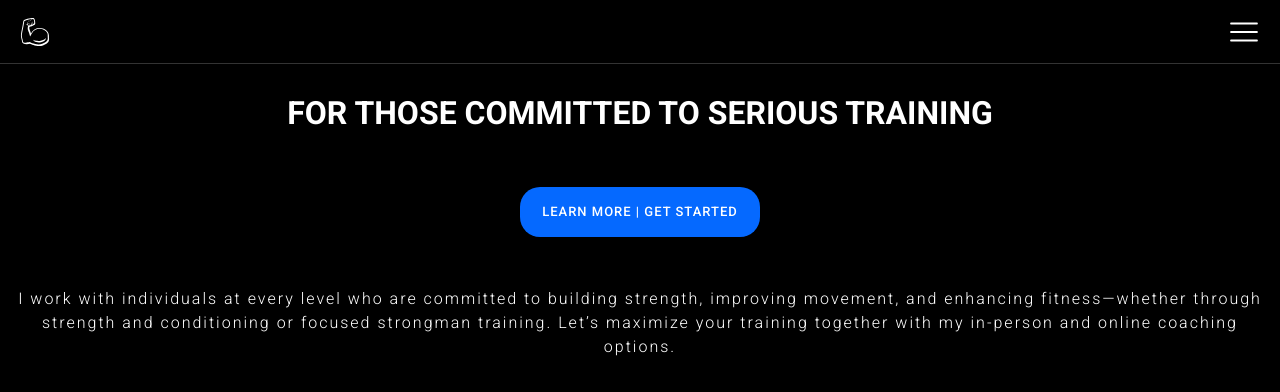
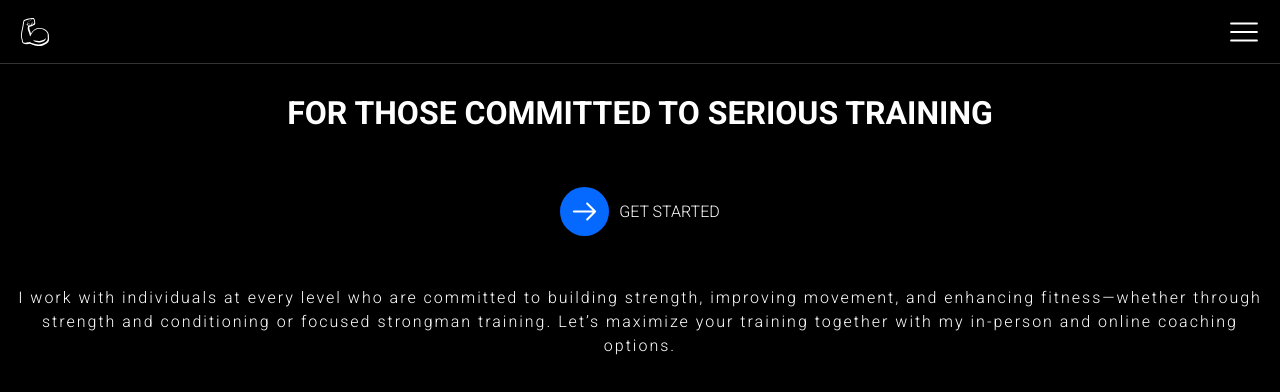
Before and after one commit to brainka/v-app, a React (Vite) app: page / in a window 1280 px wide. Shown: the top 392 px of the page. Built offline with nearby package versions, Linux system fonts and the light colour scheme.

Commit message:
making minor updates for the prototype

```diff
--- a/src/App.css
+++ b/src/App.css
@@ -86,7 +86,7 @@ p {
 
 	opacity: 0;
 	visibility: hidden;
-	transition: opacity 1s ease-in-out, visability 1s ease-in-out;
+	/* transition: opacity 1s ease-in-out, visability 1s ease-in-out; */
 }
 
 .overlay.show {
--- a/src/App.jsx
+++ b/src/App.jsx
@@ -5,21 +5,27 @@ import Contact from './components/Contact';
 import Pricing from './components/Pricing';
 import Home from './components/Home';
 import About from './components/About';
+import Services from './components/Services';
 import bicepLogo from './assets/flexed-biceps-svgrepo-com.svg';
+import { useState } from 'react';
 
 function App() {
+	const [isMenuOpen, setIsMenuOpen] = useState(false);
+
 	const handleLogoClick = () => {
+		setIsMenuOpen(false);
+
 		const overlay = document.querySelector('.overlay');
 		const text = document.querySelector('.logoName');
 		overlay.classList.add('show');
 
 		setTimeout(() => {
 			text.classList.add('text-fade');
-		}, 2000);
+		}, 1000);
 
 		setTimeout(() => {
 			overlay.classList.add('fadeout');
-		}, 3000); // Show the text for 2 seconds
+		}, 2000); // Show the text for 2 seconds
 
 		// setTimeout(() => {
 		// 	overlay.classList.add('slide-up');
@@ -28,17 +34,22 @@ function App() {
 		setTimeout(() => {
 			overlay.classList.remove('show', 'fadeout', 'slide-up');
 			text.classList.remove('text-fade');
-		}, 5000); // Remove the overlay after 4 seconds
+		}, 3000); // Remove the overlay after 4 seconds
 	};
 
 	return (
 		<Router>
-			<Navigation onLogoClick={handleLogoClick} />
+			<Navigation
+				onLogoClick={handleLogoClick}
+				isMenuOpen={isMenuOpen}
+				setIsMenuOpen={setIsMenuOpen}
+			/>
 			<Routes>
 				<Route path="/" element={<Home />} />
 				<Route path="/contact" element={<Contact />} />
 				<Route path="/pricing" element={<Pricing />} />
 				<Route path="/aboutme" element={<About />} />
+				<Route path="/services" element={<Services />} />
 			</Routes>
 			<div className="overlay">
 				<div className="logoName">
--- a/src/components/About.css
+++ b/src/components/About.css
@@ -0,0 +1,11 @@
+h2 {
+	color: #0569ff;
+}
+
+.aboutme {
+	padding: 0 10px;
+}
+
+.aboutme > ul li {
+	font-size: 16px;
+}
--- a/src/components/About.jsx
+++ b/src/components/About.jsx
@@ -1,9 +1,24 @@
 import './About.css';
-
-import { useState } from 'react';
+import vernon from '../assets/vernon.jpg';
+import { Link } from 'react-router-dom';
 
 const About = () => {
-	return <div className="img-container mt-64">Hello! I'm Vernon :)</div>;
+	return (
+		<div className="aboutme-container">
+			<img className="aboutme-image" src={vernon} alt="" />
+			<div className="aboutme">
+				<h2>About Me</h2>
+				<ul>
+					<li> Bachelor of Exercise & Sport Science</li>
+					<li>Strongman competitor background</li>
+					<li>Personalized, strength-focused training</li>
+				</ul>
+				{/* <Link to="/contact" href="#contact" className="">
+					Let’s Start
+				</Link> */}
+			</div>
+		</div>
+	);
 };
 
 export default About;
--- a/src/components/Home.css
+++ b/src/components/Home.css
@@ -133,3 +133,22 @@ h1 {
 	letter-spacing: 2px;
 	margin: 0 10px;
 }
+
+.buttonArrow {
+	border-radius: 50%;
+	/* border: 1px solid yellow; */
+	width: 49px;
+	height: 49px;
+	background-color: #0569ff;
+}
+
+.buttonGetStarted {
+	display: flex;
+	align-items: center;
+	justify-content: center;
+	gap: 10px;
+}
+
+.buttonGetStarted > div {
+	color: white;
+}
--- a/src/components/Home.jsx
+++ b/src/components/Home.jsx
@@ -1,6 +1,7 @@
 import './Home.css';
 import { useState, useEffect } from 'react';
 import vernon from '../assets/homePageVideo.mp4';
+import { HiArrowRight } from 'react-icons/hi2';
 
 const Home = () => {
 	const [visible, setVisible] = useState(false);
@@ -25,11 +26,38 @@ const Home = () => {
 		<div className="home-container mt-64">
 			<div className="home-wrapper">
 				<h1>FOR THOSE COMMITTED TO SERIOUS TRAINING</h1>
-				<div className="buttonContainer">
-					<button className="contactButton homeButton">
-						LEARN MORE | GET STARTED
-					</button>
-				</div>
+				{/* <div className="buttonContainer">
+					<button className="contactButton homeButton">GET STARTED</button>
+				</div> */}
+				<a href="" className="buttonGetStarted">
+					<svg
+						className="buttonArrow"
+						width="64px"
+						height="64px"
+						viewBox="-6.48 -6.48 36.96 36.96"
+						fill="none"
+						xmlns="http://www.w3.org/2000/svg"
+					>
+						<g id="SVGRepo_bgCarrier" stroke-width="0"></g>
+						<g
+							id="SVGRepo_tracerCarrier"
+							stroke-linecap="round"
+							stroke-linejoin="round"
+						></g>
+						<g id="SVGRepo_iconCarrier">
+							{' '}
+							<path
+								d="M4 12H20M20 12L14 6M20 12L14 18"
+								stroke="#ffffff"
+								stroke-width="1.5"
+								stroke-linecap="round"
+								stroke-linejoin="round"
+							></path>{' '}
+						</g>
+					</svg>
+
+					<div>GET STARTED</div>
+				</a>
 				<p>
 					I work with individuals at every level who are committed to building
 					strength, improving movement, and enhancing fitness—whether through
--- a/src/components/Navigation.css
+++ b/src/components/Navigation.css
@@ -19,7 +19,7 @@
 	opacity: 0;
 	visibility: hidden;
 	position: fixed;
-	top: 63px;
+	top: 64px;
 	right: 0;
 	width: 100%;
 	height: 100%;
@@ -36,7 +36,8 @@
 }
 
 #menu > li {
-	padding: 16px 20px;
+	padding: 25px 20px;
+	cursor: pointer;
 }
 
 .nav-menu-mobile li:not(:last-child) {
--- a/src/components/Navigation.jsx
+++ b/src/components/Navigation.jsx
@@ -2,14 +2,17 @@ import './Navigation.css';
 import { Link, useNavigate } from 'react-router-dom';
 import { RxHamburgerMenu } from 'react-icons/rx';
 import { IoCloseOutline } from 'react-icons/io5';
-import { useState } from 'react';
 import bicepLogo from '../assets/flexed-biceps-svgrepo-com.svg';
 
-const Navigation = ({ onLogoClick }) => {
-	const [isMenuOpen, setIsMenuOpen] = useState(false);
+const Navigation = ({ onLogoClick, isMenuOpen, setIsMenuOpen }) => {
+	// const [isMenuOpen, setIsMenuOpen] = useState(false);
 	const navigate = useNavigate();
 
+	// console.log(handleCloseMenu);
+
 	function toggleMenu() {
+		// handleCloseMenu && setIsMenuOpen(false);
+
 		setIsMenuOpen(!isMenuOpen);
 	}
 
--- a/src/components/Pricing.jsx
+++ b/src/components/Pricing.jsx
@@ -23,10 +23,10 @@ const Pricing = () => {
 			</section>
 
 			<section className="pricing-plan">
-				<h2>ONLINE COACHING</h2>
+				<h2>ANOTHER COACHING OPTION</h2>
 				<div className="pricing-frequency">
 					<p>
-						<b>$40 /week</b>
+						<b>$50 /week</b>
 					</p>
 					<p>billed weekly</p>
 				</div>
@@ -42,10 +42,10 @@ const Pricing = () => {
 			</section>
 
 			<section className="pricing-plan">
-				<h2>ONLINE COACHING</h2>
+				<h2>SECOND COACHING OPTION</h2>
 				<div className="pricing-frequency">
 					<p>
-						<b>$40 /week</b>
+						<b>$60 /week</b>
 					</p>
 					<p>billed weekly</p>
 				</div>
--- /dev/null
+++ b/src/components/Services.css
@@ -0,0 +1,3 @@
+.services-container {
+	font-size: 40px;
+}
--- /dev/null
+++ b/src/components/Services.jsx
@@ -0,0 +1,9 @@
+import './Services.css';
+
+const Services = () => {
+	return (
+		<div className="services-container mt-64">TO DO - Services Section</div>
+	);
+};
+
+export default Services;
```
